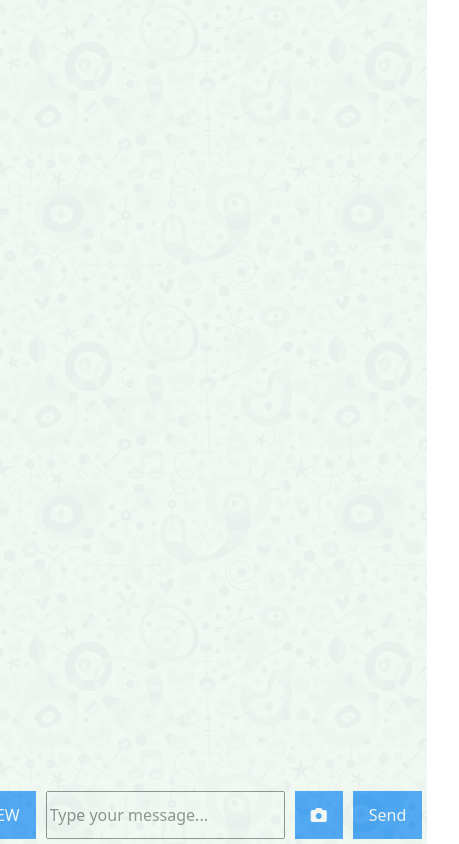
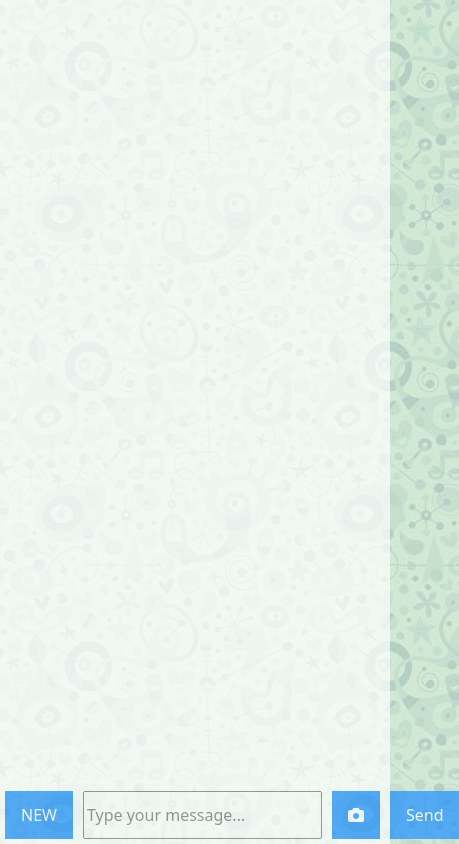
Before and after one commit to Rahul7f/random-chat-backend, a website: page public/html/chat.html in a window 390 px wide. Shown: the whole page, 459 px wide, since content can reach past the window. Drawn offline with nearby package versions, Linux system fonts and the light colour scheme; no server answers.

Commit message:
made ui improvements
removed the glitch in which on first load the user have to zoom out to view all elements

```diff
--- a/one_to_one.js
+++ b/one_to_one.js
@@ -37,6 +37,10 @@ io.on("connection", (socket) => {
       senderId: socket.id,
       message: data.message,
     });
+  });
+
+  socket.on("debug",(data)=>{
+    console.log(data);
   });
 
   // Handle disconnection
--- a/public/css/chat.css
+++ b/public/css/chat.css
@@ -1,11 +1,12 @@
 nav {
   height: 5%;
 }
+
 body {
   display: flex;
   justify-content: center;
   align-items: center;
-  height: 100vh;
+  width: "100%";
   margin: 0;
   background-image: url(../assets/bg-chat2.jpg);
 }
@@ -70,6 +71,7 @@ body {
   background-color: #d9cf97;
   border-color: #d9cf97;
 }
+
 .btn {
   background-color: DodgerBlue;
   border: none;
@@ -77,6 +79,7 @@ body {
   padding: 12px 16px;
   font-size: 16px;
 }
+
 .btn:hover {
   background-color: RoyalBlue;
 }
@@ -88,6 +91,7 @@ body {
   /* Add some spacing between the logo and text */
 }
 
+@media only screen and ((min-width:600px) and (min-height:600px)){
   .center {
     background-color: #ffff;
     opacity: 0.7;
@@ -98,13 +102,16 @@ body {
     display: flex;
     flex-direction: column;
   }
+}
 
-.centerphone {
+@media only screen and ((max-width: 600px) or (max-height:600px)) {
+  .center {
     background-color: #ffff;
     opacity: 0.7;
-
+    width: 100%;
     height: 100%;
     margin: auto;
     display: flex;
     flex-direction: column;
   }
+}
--- a/public/html/chat.html
+++ b/public/html/chat.html
@@ -5,7 +5,7 @@
     <link rel="icon" type="image/x-icon" href="../assets/favicon.png" />
 
     <meta charset="UTF-8" />
-    <meta name="viewport" content="width=device-width, initial-scale=1.0" />
+    <meta name="viewport" content="width=device-width, height=device-height, initial-scale=1">
     <title>test1</title>
 
     <link
@@ -27,7 +27,7 @@
     <link rel="stylesheet" href="../css/chat.css" />
   </head>
 
-  <body>
+  <body id="body">
 
 
 
@@ -38,12 +38,12 @@
 
       </div>
 
-      <div style="display: flex">
+      <div style="display: flex; overflow: unset;">
         <button id="esc" class="btn btn-custom">NEW</button>
 
         <input
           class="input-custom"
-          style="flex-grow: 1"
+          style="flex-grow: 1; resize: both;overflow: auto;"
           id="messageInput"
           type="text"
           placeholder="Type your message..."
--- a/public/js/client.js
+++ b/public/js/client.js
@@ -7,7 +7,7 @@ var sendButton = document.getElementById("sendButton");
 var toggleConnectionButton = document.getElementById("esc");
 var camera = document.getElementById("camera");
 var centerDiv = document.getElementById("center");
-
+var body = document.getElementById("body");
 var connectedUserObject = null;
 var selfUserObject = null;
 
@@ -16,13 +16,14 @@ window.addEventListener("beforeunload", function (e) {
   exitChat();
 });
 
-function exitChat(){
+function exitChat() {
   console.log("exitChat called");
   socket.emit("exit", selfUserObject, connectedUserObject);
   connectedUserObject = null;
   addStatus("You've exited the chat");
 }
 
+//calling resize as without this the screen will collapse in windows browser
 resize();
 
 // Attach an event listener to the window resize event
@@ -31,21 +32,27 @@ window.addEventListener("resize", function () {
   resize();
 });
 
+//this will send debug message to be printed on nodejs server
+function debug(msg) {
+  socket.emit("debug", msg);
+}
+
+
 function resize() {
-  const screenWidth = window.innerWidth;
+  //reinitializing 100% as changing orientation cause instable innerHeight and innerWidth without this
+  body.style.height = "100%";
+  body.style.width = "100%";
 
-  const isMobile = screenWidth < 768;
+  //getting innerHeight and innerWidth to assign it to body
+  var windowHeight = window.innerHeight;
+  var windowWidth = window.innerWidth;
 
-  if (isMobile) {
-    centerDiv.classList.remove("center");
-    centerDiv.classList.add("centerphone");
-  } else {
-    console.log("This is a web device.");
+  windowHeight += 'px';
+  windowWidth += 'px';
+  body.style.height = windowHeight;
+  body.style.width = windowWidth;
+}
 
-    centerDiv.classList.remove("centerphone");
-    centerDiv.classList.add("center");
-  }
-}
 
 socket.on("connect", () => {
   console.log("connected");
@@ -53,7 +60,7 @@ socket.on("connect", () => {
 
   // Retrieving data:
   let text = localStorage.getItem("userdata");
-  let userObject=null;
+  let userObject = null;
   console.log
   if (text) {
     console.log("Data found in localstorage");
@@ -74,10 +81,10 @@ socket.on("connectToUser", (data) => {
 });
 
 socket.on("partnerLeft", (otheruser) => {
-  addStatus("user "+otheruser.name+" left");
-  connectedUserObject=null;
-  toggleConnectionButton.innerText="NEW";
-  isNewButtonPressed=false;
+  addStatus("user " + otheruser.name + " left");
+  connectedUserObject = null;
+  toggleConnectionButton.innerText = "NEW";
+  isNewButtonPressed = false;
 });
 
 // Receive message from server and display it
@@ -88,7 +95,7 @@ socket.on("message", (data) => {
 // Function to send message to server
 function sendMessage() {
   const message = messageField.value.trim();
-  if (message !== "" && connectedUserObject!=null) {
+  if (message !== "" && connectedUserObject != null) {
     socket.emit("message", {
       recipientId: connectedUserObject.id,
       message: message,
@@ -123,12 +130,12 @@ camera.addEventListener("click", function () {
 let isNewButtonPressed = false;
 // Attach click event listener to the exit button
 toggleConnectionButton.addEventListener("click", function () {
-  if (connectedUserObject || (connectedUserObject==null && isNewButtonPressed)) {
+  if (connectedUserObject || (connectedUserObject == null && isNewButtonPressed)) {
     exitChat();
     toggleConnectionButton.innerText = "New";
-    isNewButtonPressed=false;
-  } else if(connectedUserObject==null && !isNewButtonPressed) {
-    isNewButtonPressed=true;
+    isNewButtonPressed = false;
+  } else if (connectedUserObject == null && !isNewButtonPressed) {
+    isNewButtonPressed = true;
     connectChat(selfUserObject);
     toggleConnectionButton.innerText = "ESC";
   }
@@ -147,7 +154,7 @@ function showMessage(recipient) {
     style: {
       background: "#32CD32",
     },
-    onClick: function () {}, // Callback after click
+    onClick: function () { }, // Callback after click
   }).showToast();
 }
 
@@ -183,12 +190,12 @@ function addMessage(name, text, isSelf) {
   messageListDiv.scrollTop = messageListDiv.scrollHeight;
 }
 
-function addStatus(status){
+function addStatus(status) {
   const statusContainer = document.createElement("div");
-  statusContainer.setAttribute("style","text-align: center");
-  const strongElement=document.createElement("strong");
-  strongElement.innerText=status;
-  strongElement.setAttribute("style","margin: auto; width: fit-content");
+  statusContainer.setAttribute("style", "text-align: center");
+  const strongElement = document.createElement("strong");
+  strongElement.innerText = status;
+  strongElement.setAttribute("style", "margin: auto; width: fit-content");
   statusContainer.appendChild(strongElement);
   messageListDiv.appendChild(statusContainer);
   messageListDiv.scrollTop = messageListDiv.scrollHeight;
@@ -197,10 +204,10 @@ function addStatus(status){
 
 //exception handling callbacks
 //need to store the socket id in case if the page refreshes or the server reconnects this can be helpful
-socket.on('connect_error', err => handleErrors("connect_error",err))
-socket.on('connect_failed', err => handleErrors("connect_failed",err))
-socket.on('disconnect', err => handleErrors("disconnect",err))
+socket.on('connect_error', err => handleErrors("connect_error", err))
+socket.on('connect_failed', err => handleErrors("connect_failed", err))
+socket.on('disconnect', err => handleErrors("disconnect", err))
 
-function handleErrors(event,err){
-  console.log("error occured on ",event,err);
+function handleErrors(event, err) {
+  console.log("error occured on ", event, err);
 }
```
Lines whose indentation alone changed are shown as unchanged.
